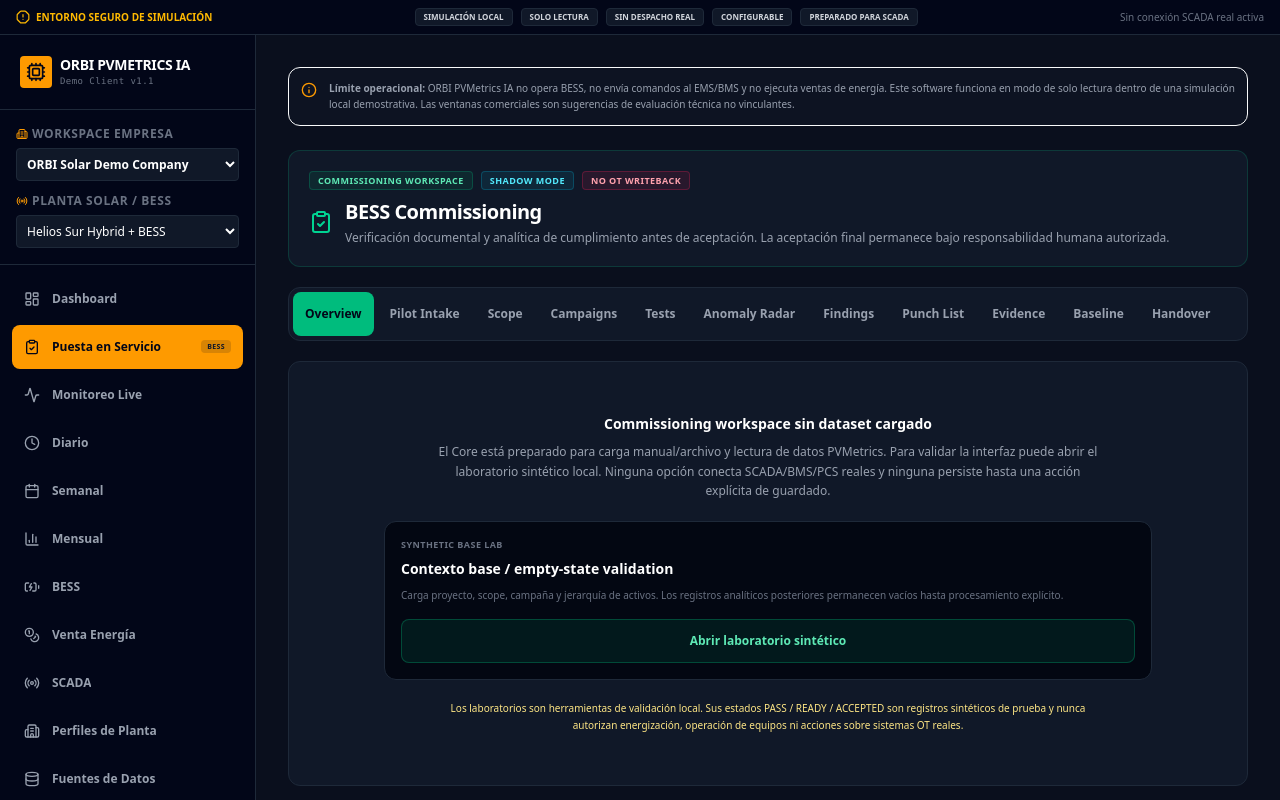
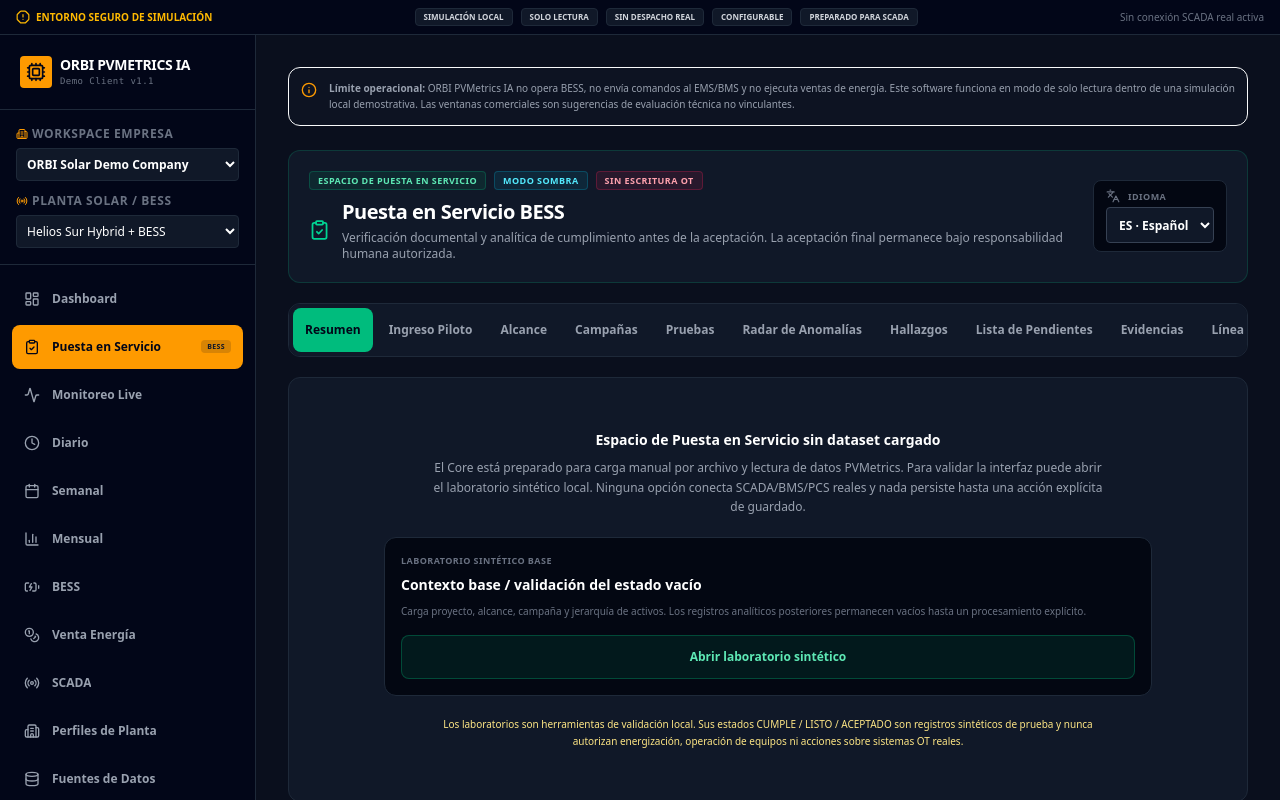
Before and after one commit to ingeniusvictor/orbi-pvmetrics-build-week, a React (Vite) app: page / in a window 1280 px wide. Both pictures are taken after a click on the button "Puesta en Servicio BESS". Shown: the top 800 px of the page. Built offline with nearby package versions, Linux system fonts and the light colour scheme.

Commit message:
feat(commissioning): add Spanish-first language selector

```diff
--- a/src/pvmetrics-standalone/commissioning/components/CommissioningWorkspaceView.tsx
+++ b/src/pvmetrics-standalone/commissioning/components/CommissioningWorkspaceView.tsx
@@ -1,8 +1,14 @@
 import React, { useMemo, useState } from 'react';
-import { ClipboardCheck, ShieldCheck } from 'lucide-react';
+import { ClipboardCheck, Languages, ShieldCheck } from 'lucide-react';
 import { CommissioningService } from '../application/commissioningService';
 import { COMMISSIONING_FEATURE_FLAGS } from '../config/commissioningFeatureFlags';
 import { BrowserLocalStorageDriver, CommissioningRepository } from '../persistence';
+import {
+  DEFAULT_COMMISSIONING_LOCALE,
+  commissioningText,
+  type CommissioningLocale,
+} from '../localization/commissioningLocale';
+import { CommissioningLocaleProvider } from '../localization/CommissioningLocaleContext';
 import { CommissioningOverview } from './CommissioningOverview';
 import { CommissioningPilotIntakeView } from './CommissioningPilotIntakeView';
 import { CommissioningScopeView } from './CommissioningScopeView';
@@ -28,21 +34,10 @@
   | 'baseline'
   | 'handover';
 
-const sections: Array<{ id: WorkspaceSection; label: string }> = [
-  { id: 'overview', label: 'Overview' },
-  { id: 'pilot-intake', label: 'Pilot Intake' },
-  { id: 'scope', label: 'Scope' },
-  { id: 'campaigns', label: 'Campaigns' },
-  { id: 'tests', label: 'Tests' },
-  { id: 'anomalies', label: 'Anomaly Radar' },
-  { id: 'findings', label: 'Findings' },
-  { id: 'punch', label: 'Punch List' },
-  { id: 'evidence', label: 'Evidence' },
-  { id: 'baseline', label: 'Baseline' },
-  { id: 'handover', label: 'Handover' },
-];
-
-const CommissioningWorkspaceView: React.FC = () => {
+const CommissioningWorkspaceView: React.FC<{
+  locale?: CommissioningLocale;
+  onLocaleChange?: (locale: CommissioningLocale) => void;
+}> = ({ locale = DEFAULT_COMMISSIONING_LOCALE, onLocaleChange }) => {
   const service = useMemo(
     () => new CommissioningService(
       new CommissioningRepository(new BrowserLocalStorageDriver(window.localStorage)),
@@ -51,6 +46,21 @@
   );
   const [activeSection, setActiveSection] = useState<WorkspaceSection>('overview');
   const [state, setState] = useState(() => service.getState());
+  const text = (spanish: string, english: string) => commissioningText(locale, spanish, english);
+
+  const sections: Array<{ id: WorkspaceSection; label: string }> = [
+    { id: 'overview', label: text('Resumen', 'Overview') },
+    { id: 'pilot-intake', label: text('Ingreso Piloto', 'Pilot Intake') },
+    { id: 'scope', label: text('Alcance', 'Scope') },
+    { id: 'campaigns', label: text('Campañas', 'Campaigns') },
+    { id: 'tests', label: text('Pruebas', 'Tests') },
+    { id: 'anomalies', label: text('Radar de Anomalías', 'Anomaly Radar') },
+    { id: 'findings', label: text('Hallazgos', 'Findings') },
+    { id: 'punch', label: text('Lista de Pendientes', 'Punch List') },
+    { id: 'evidence', label: text('Evidencias', 'Evidence') },
+    { id: 'baseline', label: text('Línea Base', 'Baseline') },
+    { id: 'handover', label: text('Entrega', 'Handover') },
+  ];
 
   const loadSyntheticLab = () => setState(service.initializeSyntheticLab());
   const loadSyntheticCertificationScenario = () => setState(service.initializeSyntheticCertificationScenario());
@@ -71,23 +81,45 @@
   };
 
   return (
-    <section className="space-y-5" id="commissioning-workspace" aria-label="BESS Commissioning Workspace">
+    <CommissioningLocaleProvider locale={locale}>
+      <section className="space-y-5" id="commissioning-workspace" aria-label={text('Espacio de Puesta en Servicio BESS', 'BESS Commissioning Workspace')} lang={locale}>
         <header className="rounded-xl border border-emerald-500/20 bg-gray-900 p-5">
           <div className="flex flex-col gap-4 lg:flex-row lg:items-center lg:justify-between">
             <div>
               <div className="mb-2 flex flex-wrap items-center gap-2">
-              <span className="rounded border border-emerald-500/25 bg-emerald-500/10 px-2 py-0.5 text-[9px] font-black uppercase tracking-wider text-emerald-300">Commissioning Workspace</span>
-              <span className="rounded border border-cyan-500/25 bg-cyan-500/10 px-2 py-0.5 text-[9px] font-black uppercase tracking-wider text-cyan-300">Shadow Mode</span>
-              <span className="rounded border border-rose-500/25 bg-rose-500/10 px-2 py-0.5 text-[9px] font-black uppercase tracking-wider text-rose-300">No OT Writeback</span>
+                <span className="rounded border border-emerald-500/25 bg-emerald-500/10 px-2 py-0.5 text-[9px] font-black uppercase tracking-wider text-emerald-300">{text('ESPACIO DE PUESTA EN SERVICIO', 'COMMISSIONING WORKSPACE')}</span>
+                <span className="rounded border border-cyan-500/25 bg-cyan-500/10 px-2 py-0.5 text-[9px] font-black uppercase tracking-wider text-cyan-300">{text('MODO SOMBRA', 'SHADOW MODE')}</span>
+                <span className="rounded border border-rose-500/25 bg-rose-500/10 px-2 py-0.5 text-[9px] font-black uppercase tracking-wider text-rose-300">{text('SIN ESCRITURA OT', 'NO OT WRITEBACK')}</span>
               </div>
               <div className="flex items-center gap-3">
                 <ClipboardCheck className="h-6 w-6 text-emerald-400" />
                 <div>
-                <h1 className="text-xl font-extrabold tracking-tight text-white">BESS Commissioning</h1>
-                <p className="mt-1 text-xs text-gray-400">Verificación documental y analítica de cumplimiento antes de aceptación. La aceptación final permanece bajo responsabilidad humana autorizada.</p>
+                  <h1 className="text-xl font-extrabold tracking-tight text-white">{text('Puesta en Servicio BESS', 'BESS Commissioning')}</h1>
+                  <p className="mt-1 text-xs text-gray-400">{text(
+                    'Verificación documental y analítica de cumplimiento antes de la aceptación. La aceptación final permanece bajo responsabilidad humana autorizada.',
+                    'Documentary and analytical compliance verification before acceptance. Final acceptance remains under authorized human responsibility.',
+                  )}</p>
                 </div>
               </div>
             </div>
+
+            <div className="flex flex-wrap items-center gap-2">
+              <label htmlFor="commissioning-locale" className="rounded-lg border border-gray-800 bg-gray-950 px-3 py-2">
+                <span className="flex items-center gap-2 text-[9px] font-black uppercase tracking-wider text-gray-500">
+                  <Languages className="h-3.5 w-3.5" />{text('Idioma', 'Language')}
+                </span>
+                <select
+                  id="commissioning-locale"
+                  aria-label={text('Idioma de Puesta en Servicio', 'Commissioning language')}
+                  value={locale}
+                  onChange={(event) => onLocaleChange?.(event.target.value as CommissioningLocale)}
+                  className="mt-1 min-h-9 rounded border border-gray-700 bg-gray-900 px-2 text-xs font-bold text-white outline-none focus:border-emerald-500"
+                >
+                  <option value="es">ES · Español</option>
+                  <option value="en">EN · English</option>
+                </select>
+              </label>
+
               {COMMISSIONING_FEATURE_FLAGS.showInternalCertificationBadge ? (
                 <div className="flex items-center gap-2 rounded-lg border border-gray-800 bg-gray-950 px-3 py-2 text-xs text-gray-400">
                   <ShieldCheck className="h-4 w-4 text-emerald-400" />
@@ -95,9 +127,10 @@
                 </div>
               ) : null}
             </div>
+          </div>
         </header>
 
-      <nav className="flex gap-1 overflow-x-auto rounded-xl border border-gray-800 bg-gray-900 p-1" aria-label="Commissioning sections">
+        <nav className="flex gap-1 overflow-x-auto rounded-xl border border-gray-800 bg-gray-900 p-1" aria-label={text('Secciones de Puesta en Servicio', 'Commissioning sections')}>
           {sections.map((section) => (
             <button
               type="button"
@@ -117,35 +150,48 @@
           ) : state.loadStatus === 'EMPTY' ? (
             <div className="space-y-5 py-8 text-center">
               <div>
-              <p className="text-sm font-semibold text-white">Commissioning workspace sin dataset cargado</p>
-              <p className="mx-auto mt-2 max-w-2xl text-xs leading-relaxed text-gray-400">El Core está preparado para carga manual/archivo y lectura de datos PVMetrics. Para validar la interfaz puede abrir el laboratorio sintético local. Ninguna opción conecta SCADA/BMS/PCS reales y ninguna persiste hasta una acción explícita de guardado.</p>
+                <p className="text-sm font-semibold text-white">{text('Espacio de Puesta en Servicio sin dataset cargado', 'Commissioning workspace with no dataset loaded')}</p>
+                <p className="mx-auto mt-2 max-w-2xl text-xs leading-relaxed text-gray-400">{text(
+                  'El Core está preparado para carga manual por archivo y lectura de datos PVMetrics. Para validar la interfaz puede abrir el laboratorio sintético local. Ninguna opción conecta SCADA/BMS/PCS reales y nada persiste hasta una acción explícita de guardado.',
+                  'The Core is prepared for manual file-based loading and PVMetrics data reads. To validate the interface you may open the local synthetic laboratory. No option connects to real SCADA/BMS/PCS systems and nothing persists until an explicit save action.',
+                )}</p>
               </div>
 
               <div className={`mx-auto grid max-w-3xl grid-cols-1 gap-3 ${COMMISSIONING_FEATURE_FLAGS.certificationScenarioEnabled ? 'md:grid-cols-2' : ''}`}>
                 {COMMISSIONING_FEATURE_FLAGS.syntheticBaseLabEnabled ? (
                   <article className="rounded-xl border border-gray-800 bg-gray-950 p-4 text-left">
-                  <p className="text-[9px] font-black uppercase tracking-wider text-gray-500">Synthetic base lab</p>
-                  <h2 className="mt-2 text-sm font-bold text-white">Contexto base / empty-state validation</h2>
-                  <p className="mt-2 text-[10px] leading-relaxed text-gray-500">Carga proyecto, scope, campaña y jerarquía de activos. Los registros analíticos posteriores permanecen vacíos hasta procesamiento explícito.</p>
-                  <button type="button" onClick={loadSyntheticLab} className="mt-4 min-h-11 w-full rounded-lg border border-emerald-500/30 bg-emerald-500/10 px-4 text-xs font-extrabold text-emerald-300 hover:bg-emerald-500/15">Abrir laboratorio sintético</button>
+                    <p className="text-[9px] font-black uppercase tracking-wider text-gray-500">{text('LABORATORIO SINTÉTICO BASE', 'SYNTHETIC BASE LAB')}</p>
+                    <h2 className="mt-2 text-sm font-bold text-white">{text('Contexto base / validación del estado vacío', 'Base context / empty-state validation')}</h2>
+                    <p className="mt-2 text-[10px] leading-relaxed text-gray-500">{text(
+                      'Carga proyecto, alcance, campaña y jerarquía de activos. Los registros analíticos posteriores permanecen vacíos hasta un procesamiento explícito.',
+                      'Loads project, scope, campaign and asset hierarchy. Downstream analytical records remain empty until explicit processing.',
+                    )}</p>
+                    <button type="button" onClick={loadSyntheticLab} className="mt-4 min-h-11 w-full rounded-lg border border-emerald-500/30 bg-emerald-500/10 px-4 text-xs font-extrabold text-emerald-300 hover:bg-emerald-500/15">{text('Abrir laboratorio sintético', 'Open synthetic laboratory')}</button>
                   </article>
                 ) : null}
 
                 {COMMISSIONING_FEATURE_FLAGS.certificationScenarioEnabled ? (
                   <article className="rounded-xl border border-cyan-500/20 bg-cyan-500/5 p-4 text-left">
-                  <p className="text-[9px] font-black uppercase tracking-wider text-cyan-300">Internal certification fixture</p>
-                  <h2 className="mt-2 text-sm font-bold text-white">Escenario E2E procesado</h2>
-                  <p className="mt-2 text-[10px] leading-relaxed text-gray-400">Reutiliza los motores determinísticos del Core para poblar Anomaly → Finding → Punch → Retest → Baseline → Handover. Es exclusivamente sintético y no otorga autoridad operacional.</p>
-                  <button type="button" onClick={loadSyntheticCertificationScenario} className="mt-4 min-h-11 w-full rounded-lg bg-cyan-400 px-4 text-xs font-extrabold text-slate-950 hover:bg-cyan-300">Abrir escenario E2E procesado</button>
+                    <p className="text-[9px] font-black uppercase tracking-wider text-cyan-300">{text('FIXTURE INTERNA DE CERTIFICACIÓN', 'INTERNAL CERTIFICATION FIXTURE')}</p>
+                    <h2 className="mt-2 text-sm font-bold text-white">{text('Escenario E2E procesado', 'Processed E2E scenario')}</h2>
+                    <p className="mt-2 text-[10px] leading-relaxed text-gray-400">{text(
+                      'Reutiliza los motores determinísticos del Core para poblar Anomalía → Hallazgo → Pendiente → Reprueba → Línea Base → Entrega. Es exclusivamente sintético y no otorga autoridad operacional.',
+                      'Reuses deterministic Core engines to populate Anomaly → Finding → Punch → Retest → Baseline → Handover. It is exclusively synthetic and grants no operational authority.',
+                    )}</p>
+                    <button type="button" onClick={loadSyntheticCertificationScenario} className="mt-4 min-h-11 w-full rounded-lg bg-cyan-400 px-4 text-xs font-extrabold text-slate-950 hover:bg-cyan-300">{text('Abrir escenario E2E procesado', 'Open processed E2E scenario')}</button>
                   </article>
                 ) : null}
               </div>
 
-            <p className="mx-auto max-w-2xl text-[10px] leading-relaxed text-amber-200">Los laboratorios son herramientas de validación local. Sus estados PASS / READY / ACCEPTED son registros sintéticos de prueba y nunca autorizan energización, operación de equipos ni acciones sobre sistemas OT reales.</p>
+              <p className="mx-auto max-w-2xl text-[10px] leading-relaxed text-amber-200">{text(
+                'Los laboratorios son herramientas de validación local. Sus estados CUMPLE / LISTO / ACEPTADO son registros sintéticos de prueba y nunca autorizan energización, operación de equipos ni acciones sobre sistemas OT reales.',
+                'Laboratories are local validation tools. Their PASS / READY / ACCEPTED states are synthetic test records and never authorize energization, equipment operation or actions on real OT systems.',
+              )}</p>
             </div>
           ) : renderActiveSection()}
         </div>
       </section>
+    </CommissioningLocaleProvider>
   );
 };
 
```
Lines whose indentation alone changed are shown as unchanged.
